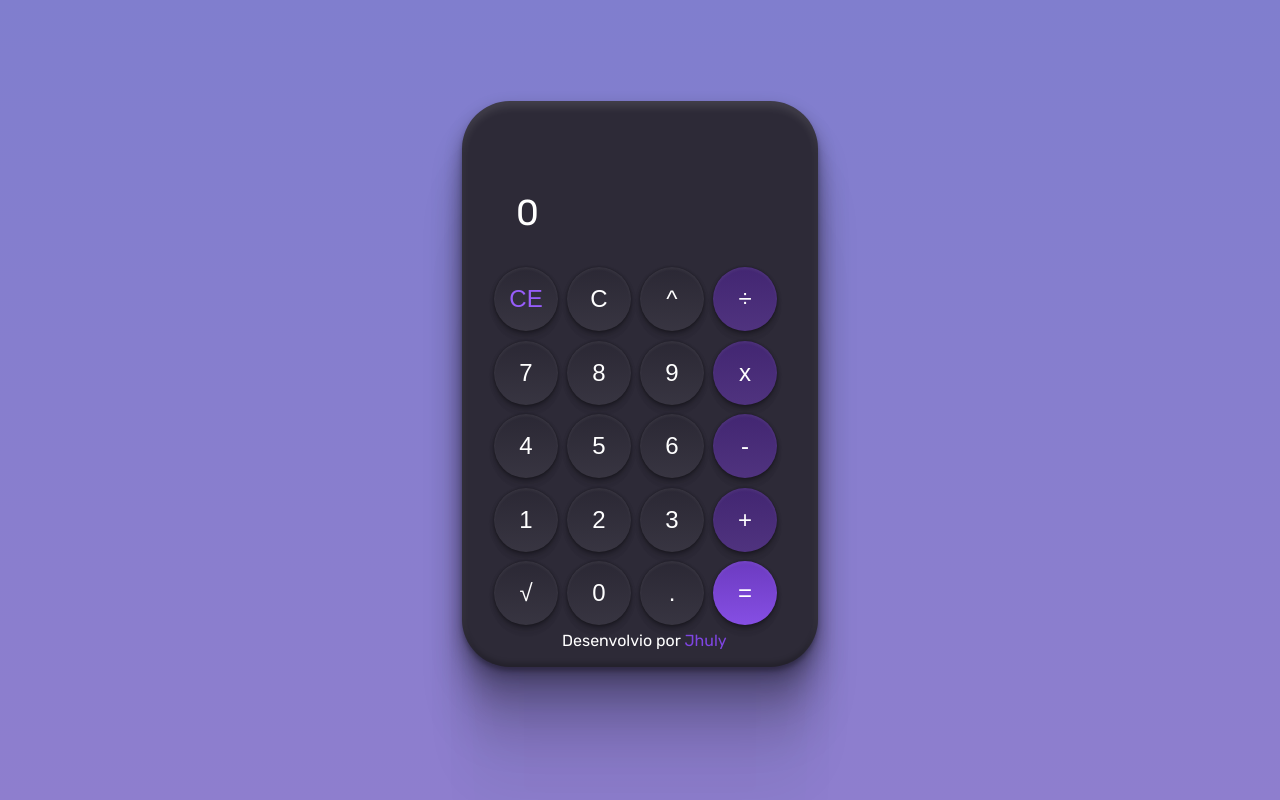
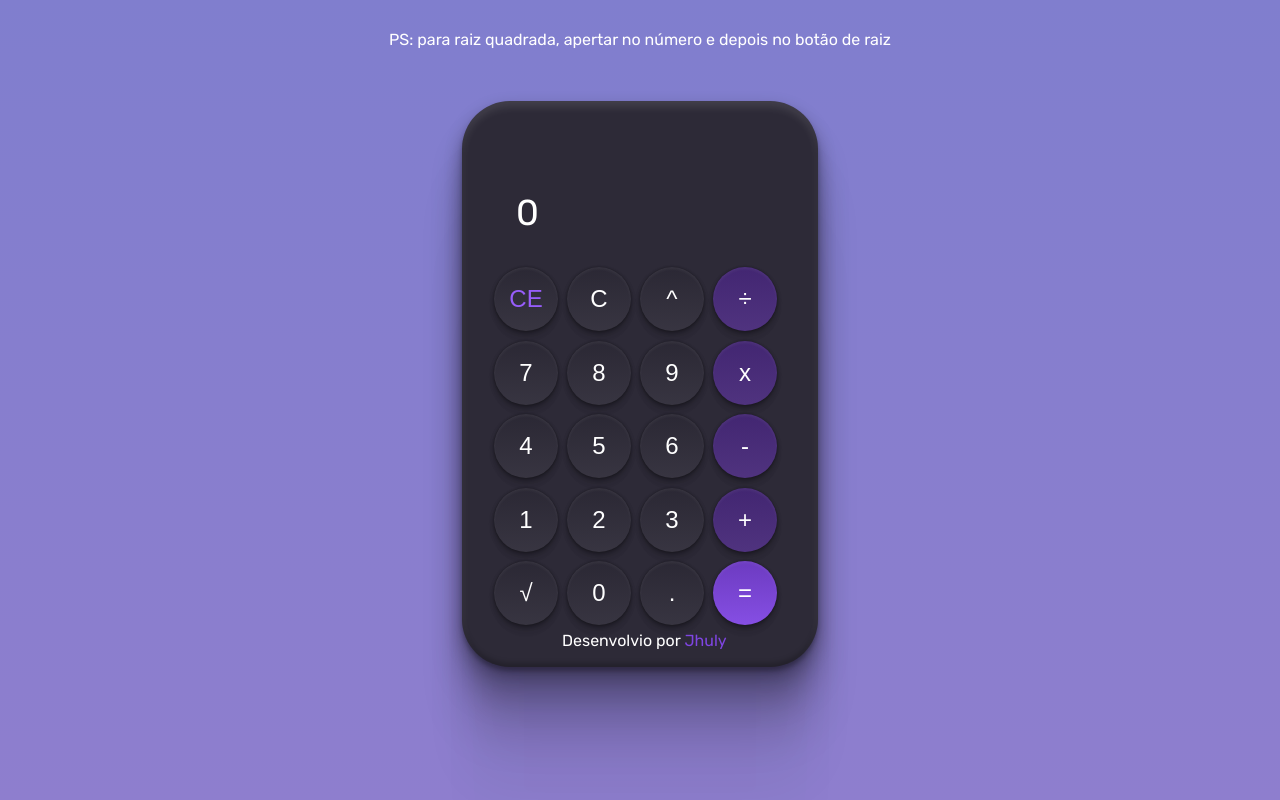
Before and after one commit to jhulyambrozini/calculadora-js, a plain HTML site: page index.html in a window 1280 px wide. Drawn offline with Linux system fonts and the light colour scheme.

Commit message:
fix: concertando errso

```diff
--- a/index.html
+++ b/index.html
@@ -11,6 +11,8 @@
 <link href="https://fonts.googleapis.com/css2?family=Rubik&display=swap" rel="stylesheet">
 </head>
 <body>
+
+    <p class="ps">PS: para raiz quadrada, apertar no número e depois no botão de raiz</p>
 
     <div class="calculator">
         <div class="display">
@@ -71,7 +73,7 @@
                 <button class="operator color-operation" onclick="insert('+')">+</button>
             </div>
             <div class="button">
-                <button class="operator " onclick="insert('**1/2')">
+                <button class="operator " onclick="insert('**0.5')">
                     √
                 </button>
             </div>
--- a/style.css
+++ b/style.css
@@ -98,6 +98,11 @@ button {
     color: #fff;
 }
 
+.ps {
+    color: #fff;
+    margin-top: 30px;
+}
+
 .credits a {
     color: #7F45E2;
     text-decoration: none;
```
